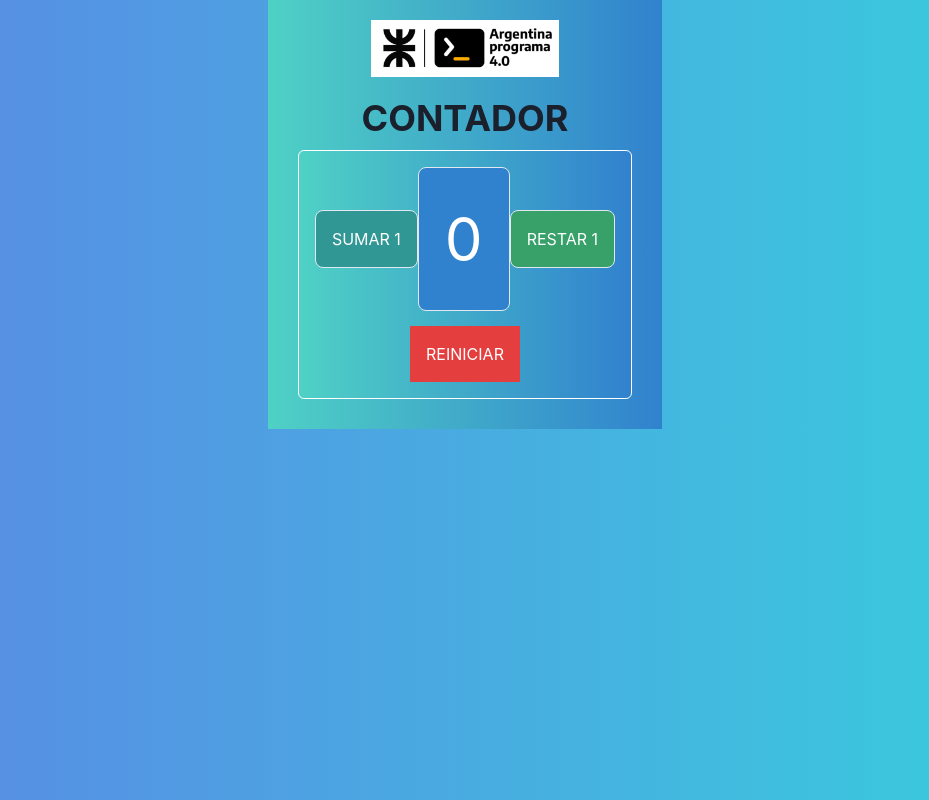
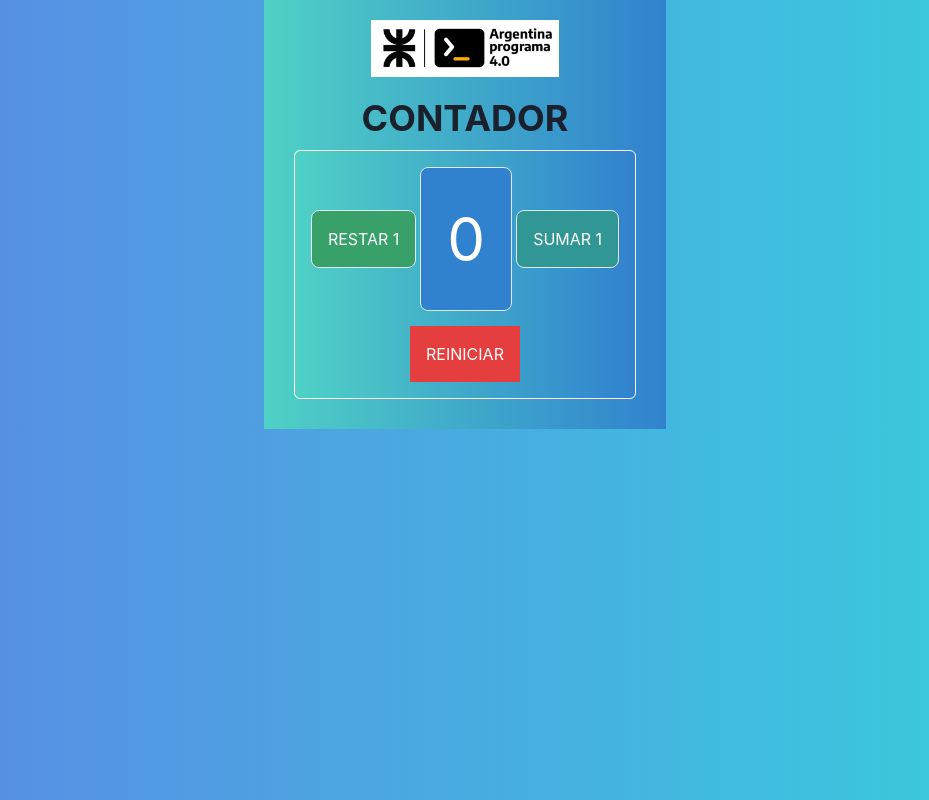
Before and after one commit to FerPe91/ContadorApp, a React (Vite) app: page / in a window 1280 px wide. Shown: the whole page, without its empty margins (175-1104 px from the left). Built offline with nearby package versions, Linux system fonts and the light colour scheme.

Commit message:
ruta de logo

```diff
--- a/src/Components/ContadorResponsive/ContadorResponsive.jsx
+++ b/src/Components/ContadorResponsive/ContadorResponsive.jsx
@@ -38,9 +38,15 @@ const ContadorResponsive = () => {
 
         <Flex color='white'
           marginBottom='15px'
-          display='flex' alignItems='center' >
-          <Box maxW='xxl' borderWidth='1px' borderRadius='lg' overflow='hidden' p="4" bg="teal.500" color="white">
-            <CounterButton text='SUMAR 1' onClick={add}/>
+          display='flex' alignItems='center' justifyContent='space-between' >
+            <Box mr='1' maxW='xxl'
+            borderWidth='1px'
+            borderRadius='lg'
+            overflow='hidden'
+            p="4"
+            bg="green.500"
+            color="white">
+            <CounterButton text='RESTAR 1' onClick={rest}/>
           </Box>
           <Box
             alignItems='center'
@@ -57,17 +63,11 @@ const ContadorResponsive = () => {
               fontSize='6xl'>{count}
             </Text>
           </Box>
-          <Box maxW='xxl'
-           borderWidth='1px'
-            borderRadius='lg'
-            overflow='hidden'
-            p="4"
-            bg="green.500"
-            color="white">
-            <CounterButton text='RESTAR 1' onClick={rest}/>
+          <Box ml='1' maxW='xxl' borderWidth='1px' borderRadius='lg' overflow='hidden' p="4" bg="teal.500" color="white">
+            <CounterButton text='SUMAR 1' onClick={add}/>
           </Box>
         </Flex>
-        <Box  p="4" bg="red.500" color="white">
+        <Box p="4" bg="red.500" color="white">
           <CounterButton text={'REINICIAR'} onClick={reset}/>
         </Box>
       </Flex>
```
